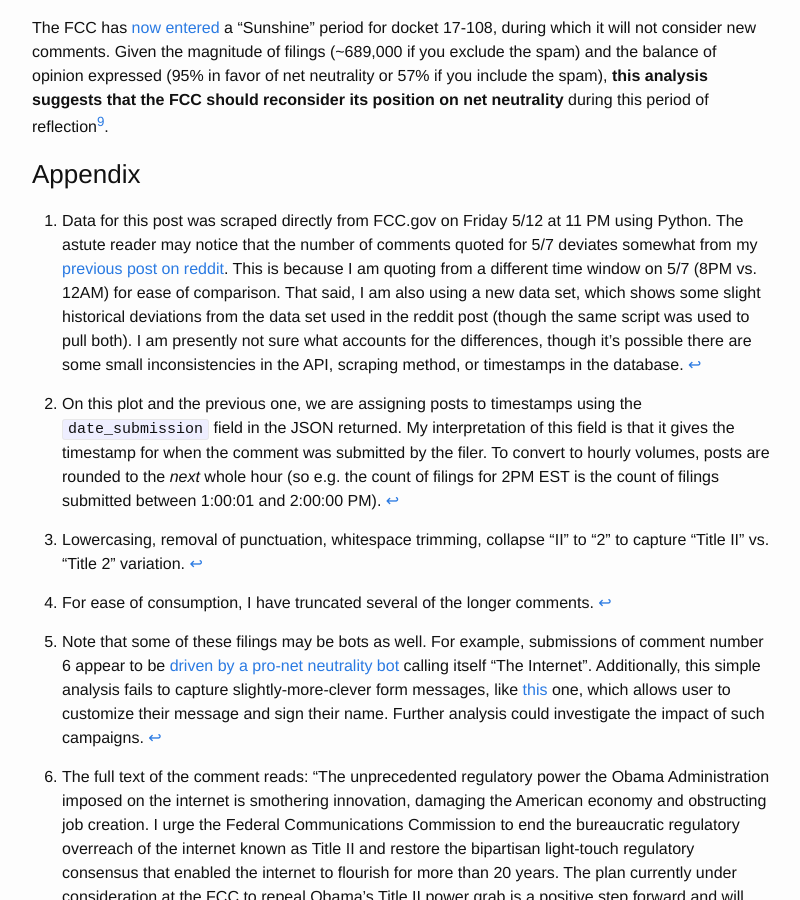
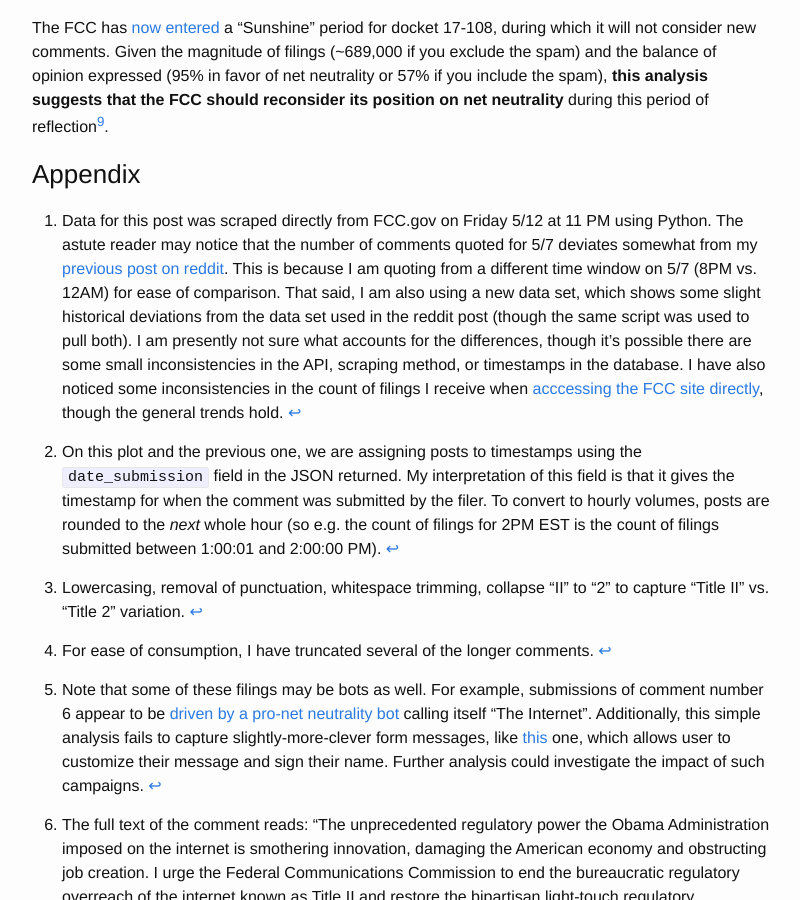
Before and after one commit to Fossj117/fossj117.github.io, a Jekyll site: the page built from _posts/2017-05-13-fcc-filings.md, in a window 1280 px wide and 900 px high, scrolled down 4309 px. Shown: the whole window, without its empty margins (238-1038 px from the left). Built offline with Jekyll 4.4.1, drawn with Linux system fonts in a browser that asks for light colours; comment, search, counter and statistics services are not loaded.

Commit message:
Add caveat

```diff
--- a/_posts/2017-05-13-fcc-filings.md
+++ b/_posts/2017-05-13-fcc-filings.md
@@ -70,7 +70,7 @@ The FCC has [now entered](https://assets.documentcloud.org/documents/3719846/DA-
 
 ### Appendix
 
-[^1]: Data for this post was scraped directly from FCC.gov on Friday 5/12 at 11 PM using Python. The astute reader may notice that the number of comments quoted for 5/7 deviates somewhat from my [previous post on reddit](https://www.reddit.com/r/dataisbeautiful/comments/6akxrh/john_olivers_impact_on_fcc_net_neutrality_filings/). This is because I am quoting from a different time window on 5/7 (8PM vs. 12AM) for ease of comparison. That said, I am also using a new data set, which shows some slight historical deviations from the data set used in the reddit post (though the same script was used to pull both). I am presently not sure what accounts for the differences, though it's possible there are some small inconsistencies in the API, scraping method, or timestamps in the database.
+[^1]: Data for this post was scraped directly from FCC.gov on Friday 5/12 at 11 PM using Python. The astute reader may notice that the number of comments quoted for 5/7 deviates somewhat from my [previous post on reddit](https://www.reddit.com/r/dataisbeautiful/comments/6akxrh/john_olivers_impact_on_fcc_net_neutrality_filings/). This is because I am quoting from a different time window on 5/7 (8PM vs. 12AM) for ease of comparison. That said, I am also using a new data set, which shows some slight historical deviations from the data set used in the reddit post (though the same script was used to pull both). I am presently not sure what accounts for the differences, though it's possible there are some small inconsistencies in the API, scraping method, or timestamps in the database. I have also noticed some inconsistencies in the count of filings I receive when [acccessing the FCC site directly](https://www.fcc.gov/ecfs/search/proceedings?q=name:((17-108))), though the general trends hold.
 
 [^2]: On this plot and the previous one, we are assigning posts to timestamps using the `date_submission` field in the JSON returned. My interpretation of this field is that it gives the timestamp for when the comment was submitted by the filer. To convert to hourly volumes, posts are rounded to the *next* whole hour (so e.g. the count of filings for 2PM EST is the count of filings submitted between 1:00:01 and 2:00:00 PM).
 
```
